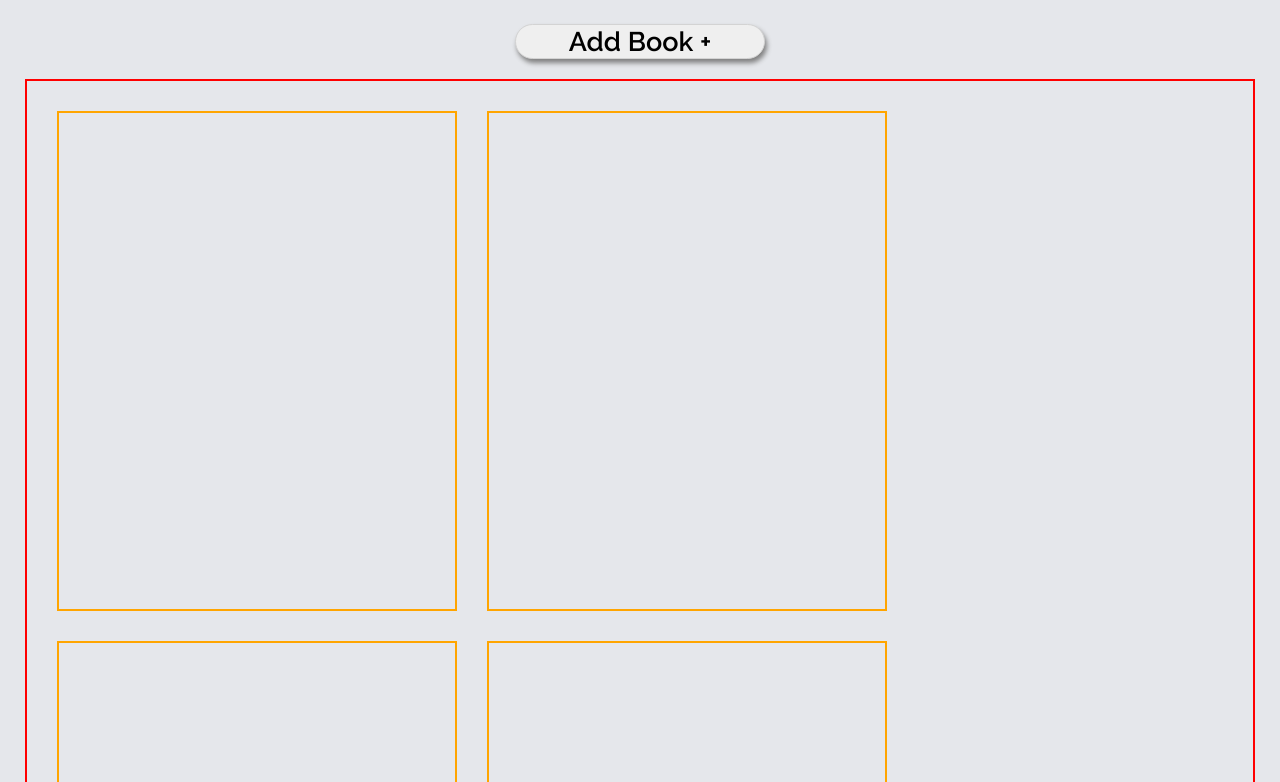
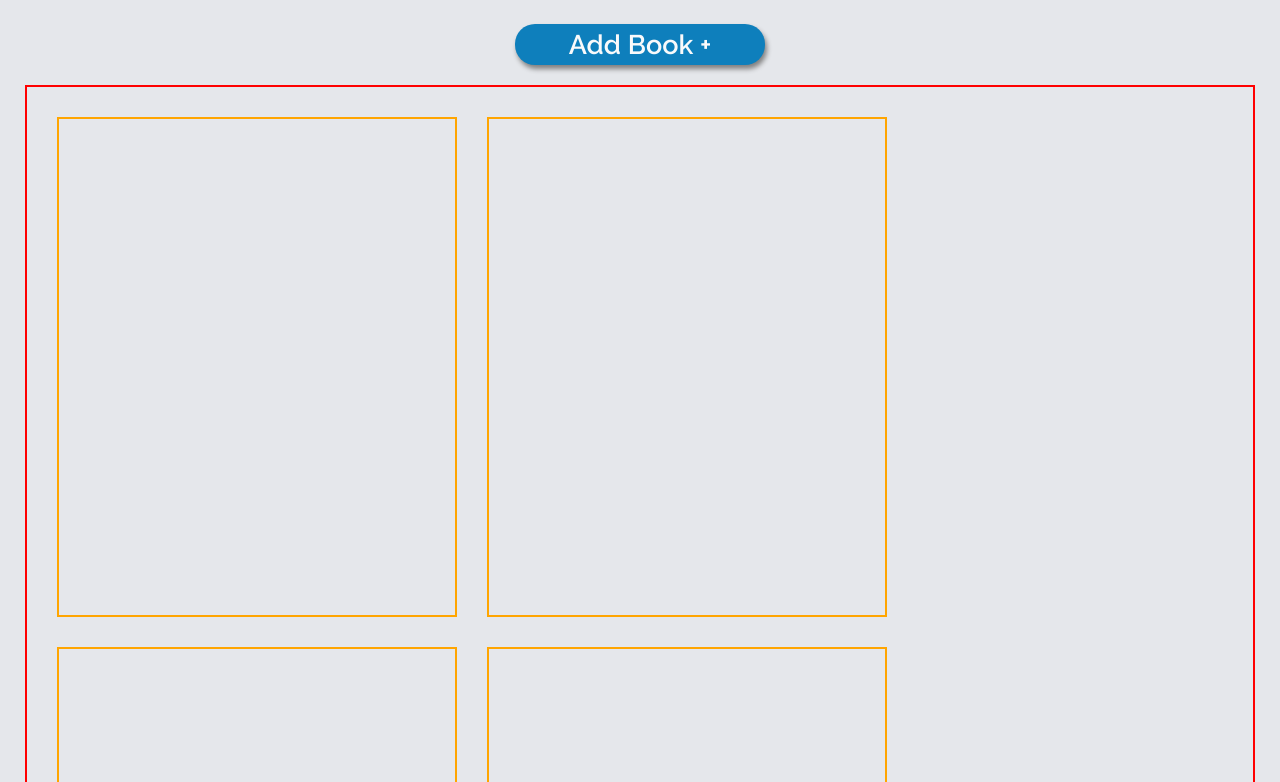
Before and after one commit to gambadavide96/library, a plain HTML site: page index.html in a window 1280 px wide. Shown: the part 108-890 px from the top of the page. Drawn offline with Linux system fonts and the light colour scheme.

Commit message:
Styling add book  button

```diff
--- a/style.css
+++ b/style.css
@@ -66,12 +66,15 @@ button {
 }
 
 .btn-add-book {
+
   font-size: 2.7rem;
   width: 250px;
+  padding: 5px;
   border-radius: 20px;
-  border: solid 1px lightgray;
+  border: none;
   cursor: pointer;
-  background-color: F9FAFB;
+  background-color: #0e7fbc;
+  color: #F9FAFB;
   box-shadow: 2px 4px 5px gray ;
 }
 
```
